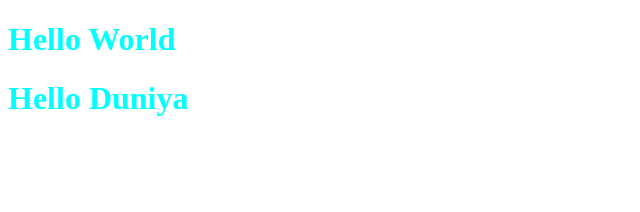
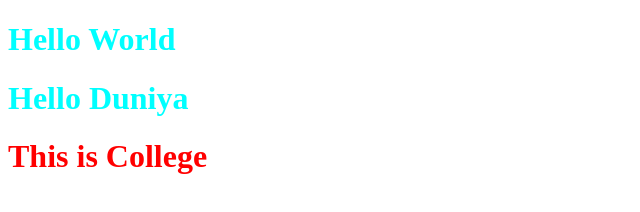
Before and after one commit to soumyarup-s/Git-Test, a plain HTML site: page index.html in a window 1280 px wide. Shown: the whole page, without its empty margins (0-640 px from the left). Drawn offline with Linux system fonts and the light colour scheme.

Commit message:
add college

```diff
--- a/index.html
+++ b/index.html
@@ -9,5 +9,6 @@
 <body>
     <h1>Hello World</h1>
     <h1>Hello Duniya</h1>
+    <h1 id="College">This is College</h1>
 </body>
 </html>
--- a/style.css
+++ b/style.css
@@ -1,3 +1,6 @@
 h1{
     color: aqua;
 }
+#College{
+    color: red;
+}
```
